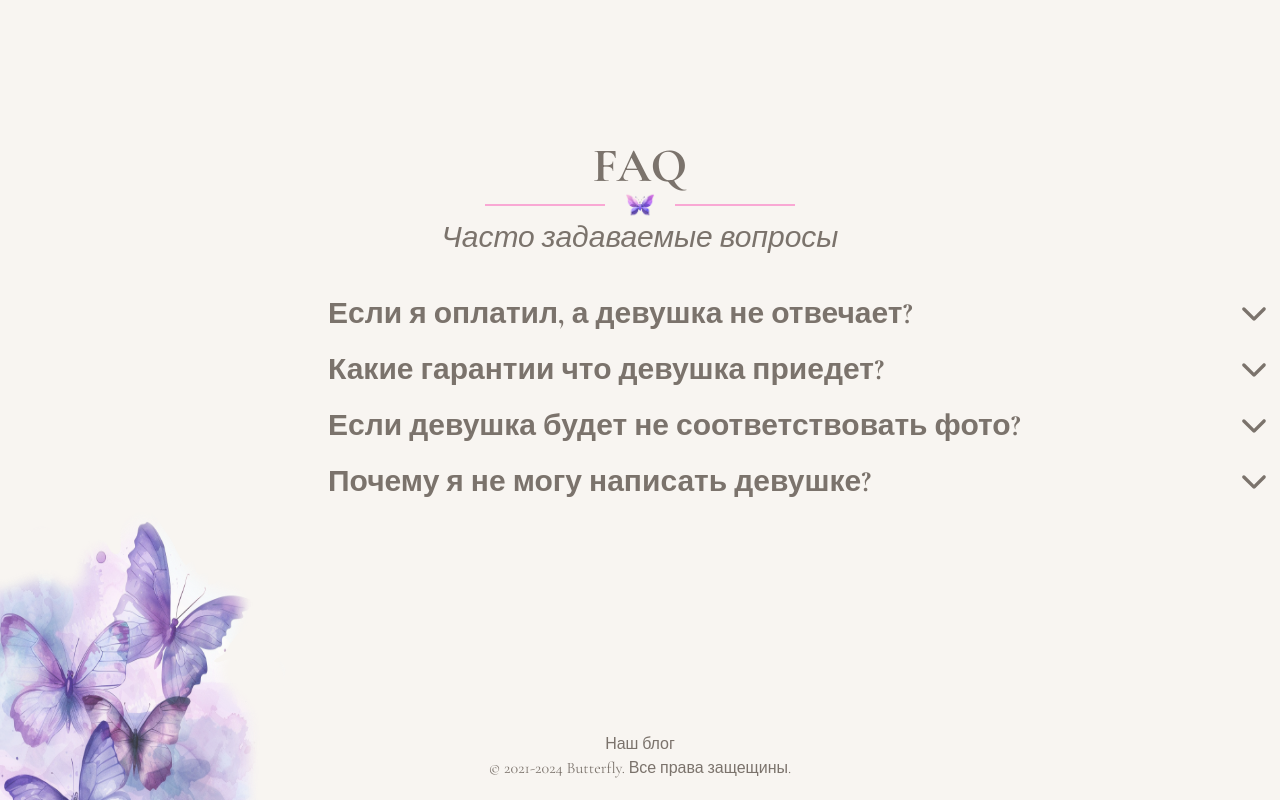
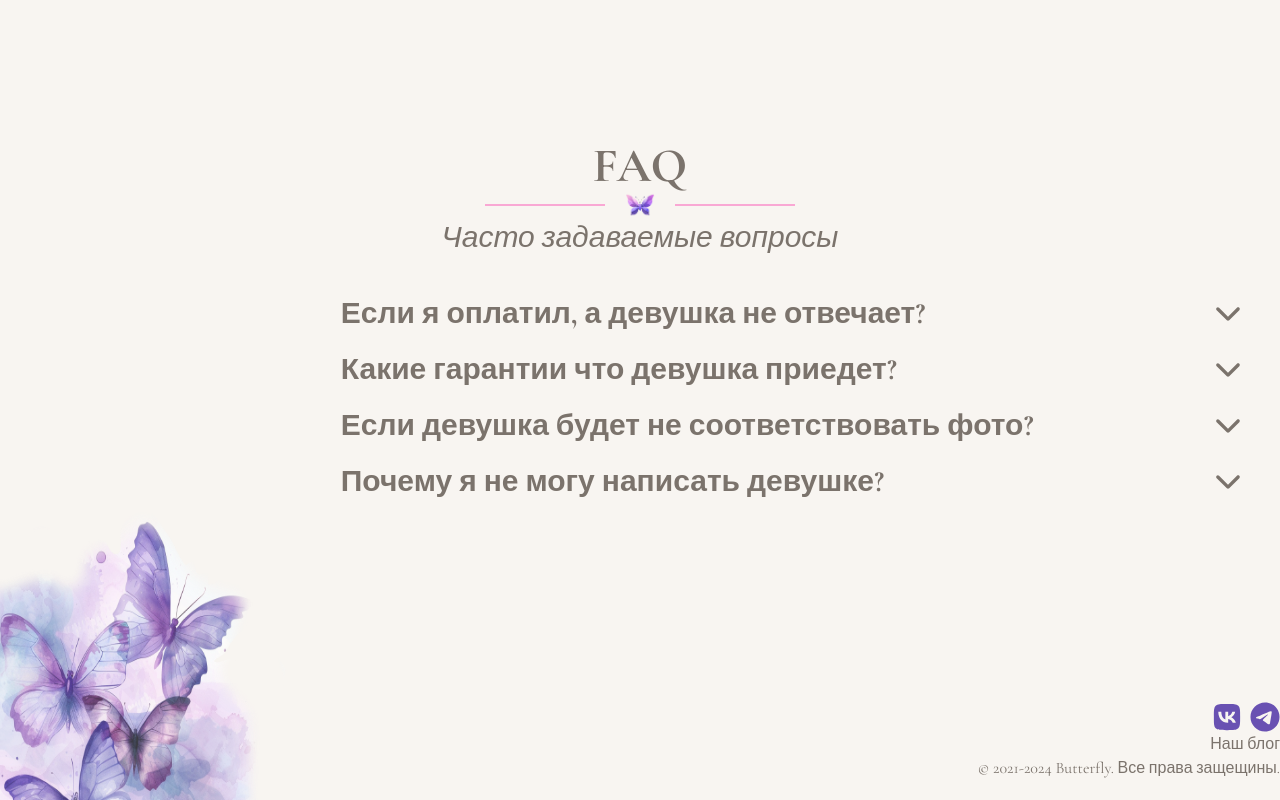
Before and after one commit to mihhha985/koketka-default, a Next.js app in the folder client/: page / in a window 1280 px wide. Shown: the part 4287-5087 px from the top of the page. Built offline with nearby package versions, Linux system fonts and the light colour scheme.

Commit message:
add social icon

```diff
--- a/client/app/catalog/page.tsx
+++ b/client/app/catalog/page.tsx
@@ -15,6 +15,7 @@
   const isInView = useInView(ref);
 
 	useEffect(() => {
+		window.scrollTo(0, 0);
 		return () => {
 			page = 1;
 		}
--- a/client/app/page.tsx
+++ b/client/app/page.tsx
@@ -16,10 +16,10 @@
 		<Advantages />
 		<Services />
 		<MainSlider />
-		<section className="relative mt-24">
+		<section className="section mt-24">
 			<div className="container mx-auto flex flex-col items-center gap-y-10">
 				<Title title="FAQ" subtitle="Часто задаваемые вопросы" />
-				<div className="pl-[15%] sm:pl-[25%] flex flex-col gap-y-5">
+				<div className="pl-0 sm:pl-[15%] lg:pl-[25%] flex flex-col gap-y-5">
           <QuestionItem
             title="Если я оплатил, а девушка не отвечает?"
             text="В таком случаи вы пишите ей через наш сервис,
--- a/client/app/template.tsx
+++ b/client/app/template.tsx
@@ -1,15 +1,26 @@
 import Image from "next/image";
 import Link from "next/link";
 import Header from "@/component/Header";
+import { FaVk, FaTelegram  } from "react-icons/fa6";
 
 export default function Template({ children }: { children: React.ReactNode }) {
   return (
 		<>
 			<Header />
 			{children}
-			<footer className="relative overflow-hidden h-[200px] sm:h-[300px] flex flex-col items-center justify-end text-center pb-5">
-				<Link href={'/blog'}>Наш блог</Link>
-				<p>© 2021-2024 Butterfly. Все права защещины.</p>
+			<footer className="relative overflow-hidden h-[200px] sm:h-[300px]">
+				<div className="container mx-auto h-full flex flex-col items-end justify-end text-center pb-5 pr-5 sm:pr-0">
+					<div className="flex gap-2">
+						<Link href="https://vk.com/butterfly_escort">
+							<FaVk className="text-3xl text-accent hover:scale-110 transition-transform duration-100" />
+						</Link>
+						<Link href="https://t.me/butterfly_trye">
+							<FaTelegram className="text-3xl text-accent hover:scale-110 transition-transform duration-100" />
+						</Link>
+					</div>
+					<Link href={'/blog'}>Наш блог</Link>
+					<p>© 2021-2024 Butterfly. Все права защещины.</p>
+					</div>
 				<div className='w-[300px] h-[300px] md:w-[400px] md:h-[400px] absolute -left-28 -bottom-28 z-10'>
 					<Image
 						className="opacity-80 mix-blend-luminosity"
--- a/client/component/QuestionItem.tsx
+++ b/client/component/QuestionItem.tsx
@@ -31,7 +31,7 @@
     <motion.div
 			className="flex flex-col justify-start overflow-hidden">
       <div className="flex justify-between items-start px-2">
-        <h4 className="text-2xl sm:text-3xl font-semibold">{title}</h4>
+        <h4 className="text-2xl md:text-3xl font-semibold">{title}</h4>
         <motion.div
 					initial="hidden"
 					animate={isHidden ? "hidden" : "visible"}
--- a/client/component/ViewDesctiption.tsx
+++ b/client/component/ViewDesctiption.tsx
@@ -86,7 +86,7 @@
     <div className="flex flex-col">
       <div className="text-primary border-b border-primary pb-2 relative">
         <div className="text-2xl sm:text-4xl font-semibold">Имя: {user.firstName}</div>
-        <div className="text-xl sm:text-2xl italic">Возраст: {user.description.age} - ID: {user.description.id} лет</div>
+        <div className="text-xl sm:text-2xl italic">Возраст: {user.description.age} лет</div>
         <div className="absolute top-5 right-4 cursor-pointer flex gap-5">
           <div
             onMouseMove={(e) => {showHint(e)}}
```
